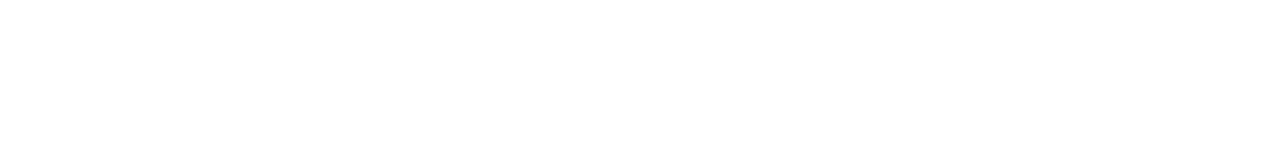
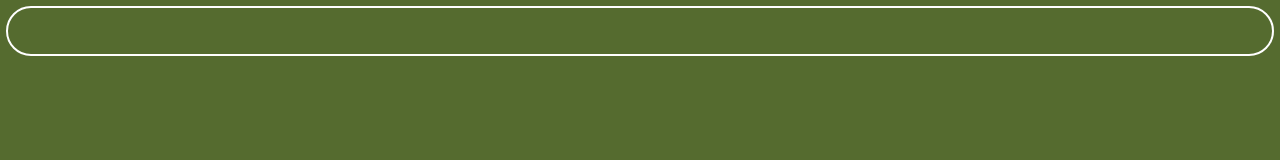
Before and after one commit to Rupesh3000/Frontend-1-Project-3-July-25, a plain HTML site: page index.html in a window 1280 px wide. Drawn offline with Linux system fonts and the light colour scheme.

Commit message:
added images and some style

```diff
--- a/index.html
+++ b/index.html
@@ -1,13 +1,21 @@
 <!DOCTYPE html>
 <html lang="en">
+
 <head>
     <meta charset="UTF-8">
     <meta name="viewport" content="width=device-width, initial-scale=1.0">
+    <link href="https://fonts.googleapis.com/css2?family=Inter:wght@400;700&display=swap" rel="stylesheet">
     <link rel="stylesheet" href="style.css">
 
     <title>FrontEnd Project 3</title>
 </head>
+
 <body>
+    <header>
+        <nav>
 
+        </nav>
+    </header>
 </body>
+
 </html>
--- a/style.css
+++ b/style.css
@@ -0,0 +1,26 @@
+* {
+    margin: 0;
+    padding: 0;
+    box-sizing: border-box;
+}
+
+html,
+body {
+    height: 100%;
+    width: 100%;
+    background-color: darkolivegreen;
+    font-family: "Inter", sans-serif;
+    font-optical-sizing: auto;
+    font-weight: 400;
+    font-style: normal;
+    padding: 3px;
+}
+
+nav {
+    width: 100%;
+    height: 50px;
+    position: sticky;
+    border-radius: 50px;
+    border: 2px solid white;
+
+}
```
Also changed, not shown: photo-2.jpeg (added), photo-3.webp (added), photo-4.jpeg (added), 1 other file.
